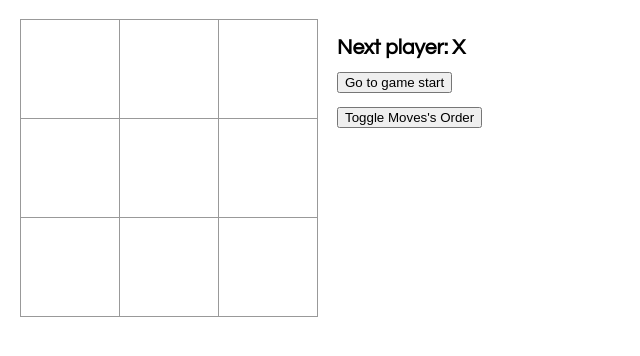
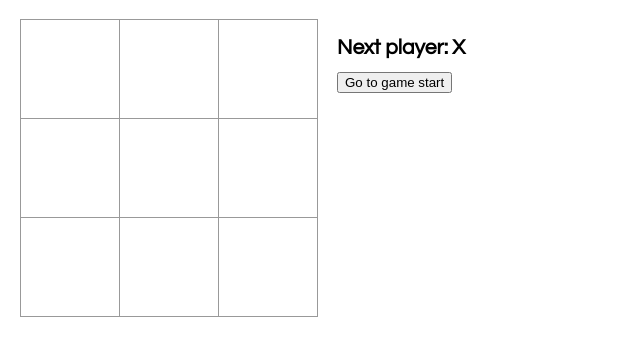
Before and after one commit to francismozart/tic-tac-toe, a React app: page / in a window 1280 px wide. Shown: the whole page, without its empty margins (0-640 px from the left). Built offline with nearby package versions, Linux system fonts and the light colour scheme.

Commit message:
added reset when 'go to game start' is pushed; toggle moves order now only appears when at least 1 move is made.

```diff
--- a/src/index.css
+++ b/src/index.css
@@ -63,3 +63,7 @@ ol, ul {
 p.PActive {
   font-weight: bolder;
 }
+
+.hidden {
+  display: none;
+}
--- a/src/index.js
+++ b/src/index.js
@@ -103,17 +103,34 @@ class Game extends React.Component {
   }
 
   jumpTo(step) {
-    this.setState({
-      stepNumber: step,
-      xIsNext: (step % 2) === 0,
-    });
+    let history;
+
+    if (step === 0) {
+      history = [
+        {
+          squares: Array(9).fill(null),
+          colRow: null,
+          playCount: 0
+        }
+      ];
+
+      this.setState({
+        history: history,
+        stepNumber: 0,
+        xIsNext: true,
+      });
+    } else {
+      this.setState({
+        stepNumber: step,
+        xIsNext: (step % 2) === 0,
+      });
+    }
   }
 
   getColRow(renderNumber){
+    let vector = [0,1,2,3,4,5,6,7,8];
     const col = [0,3,6].includes(renderNumber) ? 1 : [1,4,7].includes(renderNumber) ? 2 : 3;
     const row = renderNumber < 3 ? 1 : renderNumber > 5 ? 3 : 2;
-
-    console.log(renderNumber);
 
     return `Col: ${col}, Row: ${row}`;
   }
@@ -140,6 +157,9 @@ class Game extends React.Component {
   	const history = this.state.history;
     const current = history[this.state.stepNumber];
     const winner = calculateWinner(current.squares);
+    const classToHide = this.state.stepNumber === 0 ? "hidden": "";
+
+    console.log(this.state.stepNumber);
 
     const moves = history.map((step, move) => {
     	const classToBold = this.state.stepNumber === move ? "PActive" : "";
@@ -176,7 +196,7 @@ class Game extends React.Component {
         <div className="game-info">
           <h2 className="status">{status}</h2>
           <div>{moves}</div>
-          <div>
+          <div className={classToHide}>
             <button onClick={() => this.toggleOrder()}>Toggle Moves's Order</button>
           </div>
         </div>
```
